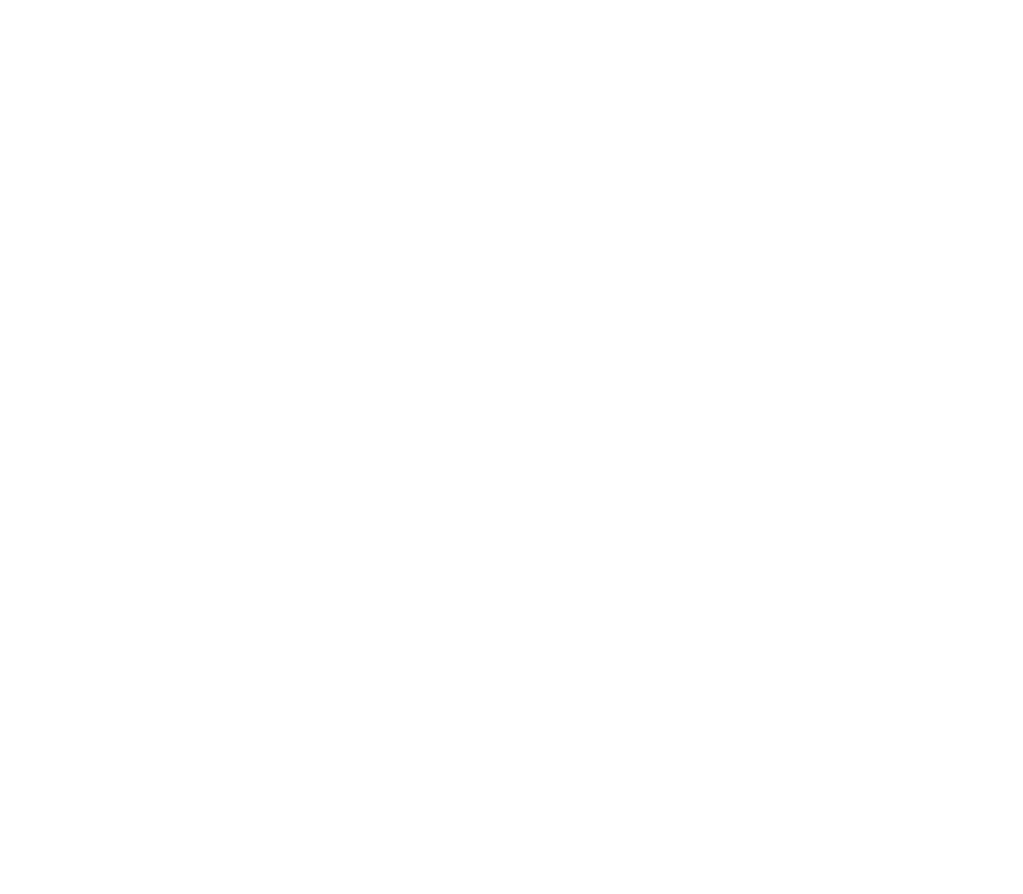
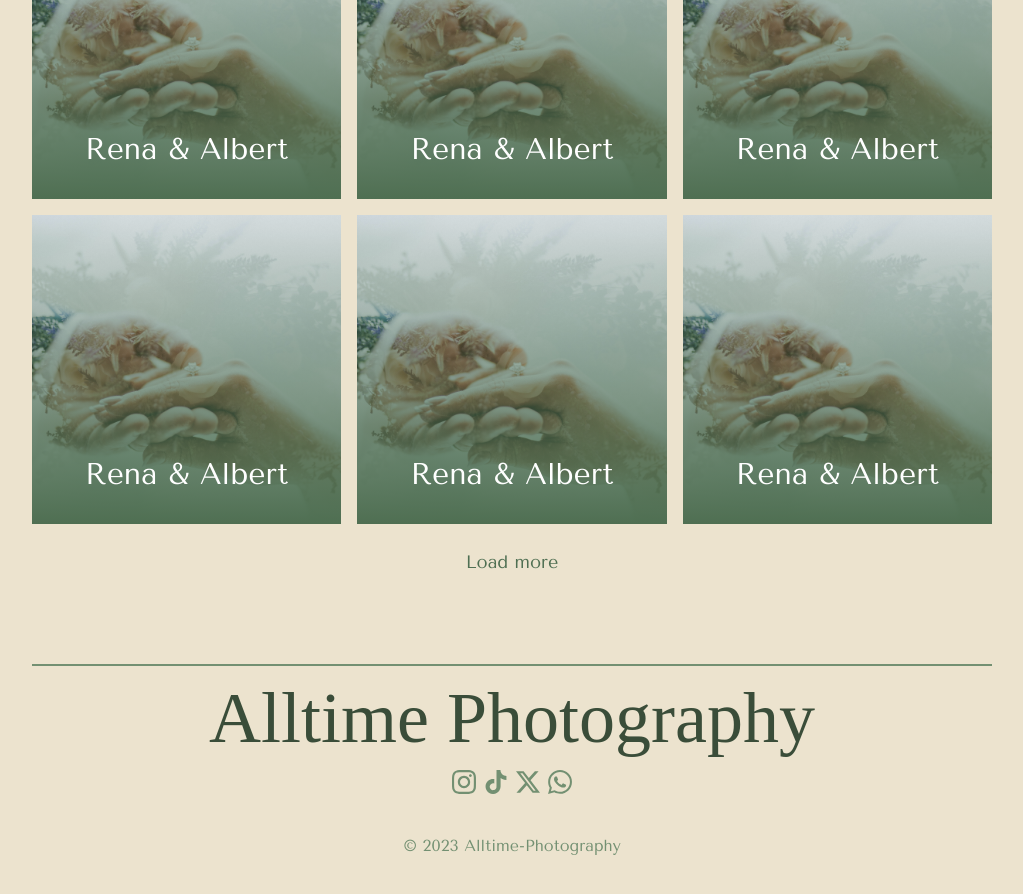
Before and after one commit to rifqiagniamubarok/alltime-photography-fe, a Next.js app: page /portofolio/couple-session in a window 1280 px wide. Before the commit this address had no page. Shown: the part 1200-2094 px from the top of the page, without its empty margins (128-1151 px from the left). Before the commit the page ends 800 px from the top, so only its background shows below. Built offline with nearby package versions, Linux system fonts and the light colour scheme; a web font is replaced by a local one.

Commit message:
Feat: couple session

```diff
--- /dev/null
+++ b/pages/portofolio/couple-session.js
@@ -0,0 +1,32 @@
+import PortofolioLayout from '@/components/templates/PortofolioLayout';
+import classNames from 'classnames';
+import Image from 'next/image';
+import React from 'react';
+
+const CoupleSession = () => {
+  return (
+    <PortofolioLayout>
+      <section>
+        <div className={classNames('mt-20 grid grid-cols-3 gap-4')}>
+          {[...Array(9)].map((_, index) => (
+            <div className="w-full aspect-square relative overflow-hidden cursor-pointer" key={index}>
+              <div className="w-full h-full bottom-0 absolute z-20 bg-gradient-to-t from-sage to-transparent">
+                <div className="flex w-full h-full items-end justify-center p-8 hover:pb-12 text-3xl hover:text-3xl transition-all delay-100 ease-in-out">
+                  <p className=" text-white">Rena & Albert</p>
+                </div>
+              </div>
+              <Image src={'/thumbnail/alvin-mahmudov-9_XfcBxf_uo-unsplash.jpg'} alt="image" fill className="object-cover hover:scale-125" />
+            </div>
+          ))}
+        </div>
+        <div className="flex justify-center mt-4">
+          <div className="p-2 hover:bg-sage-soft cursor-pointer text-lg text-sage hover:text-white hover:bg-opacity-25">
+            <p className="">Load more</p>
+          </div>
+        </div>
+      </section>
+    </PortofolioLayout>
+  );
+};
+
+export default CoupleSession;
```
